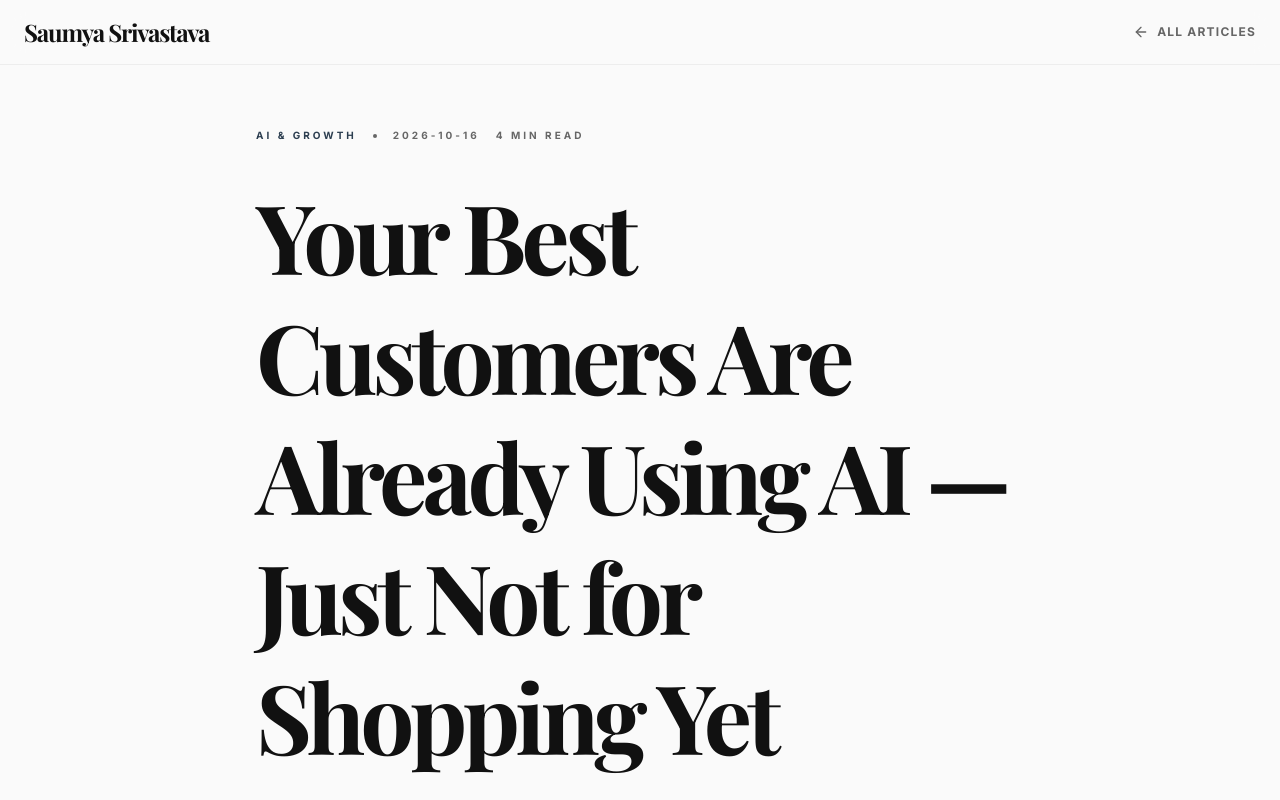
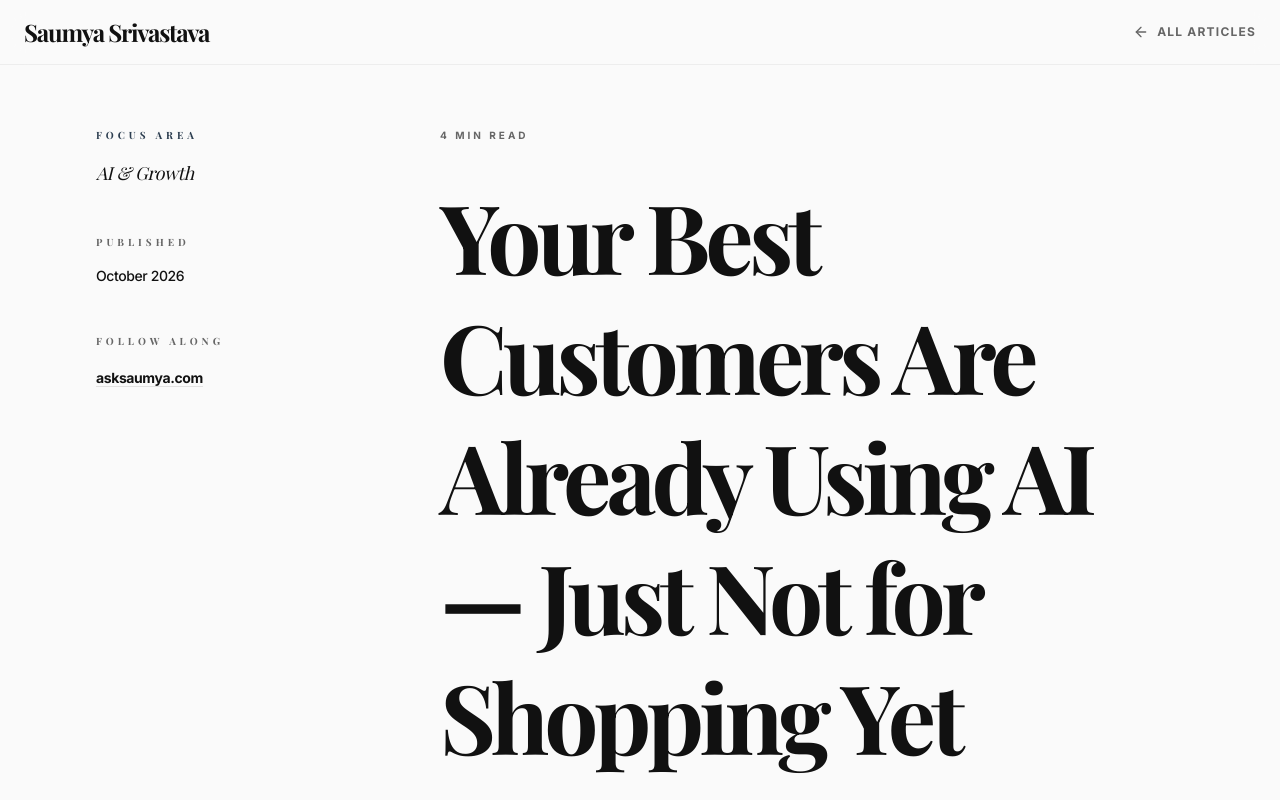
Before and after one commit to saumyasriv2511/my-portfolio-test, a Next.js app: page /blog/ai-engaged-shoppers in a window 1280 px wide. Shown: the top 800 px of the page. Built offline with nearby package versions, Linux system fonts and the light colour scheme; a web font is replaced by a local one.

Commit message:
Add matching metadata sidebar to blog post template

```diff
--- a/src/app/blog/[slug]/page.tsx
+++ b/src/app/blog/[slug]/page.tsx
@@ -23,15 +23,19 @@ export default async function BlogPostPage({ params }: { params: Promise<{ slug:
   const post = blogPosts.find((item) => item.slug === slug);
   if (!post) notFound();
 
+  const monthNames = ["January", "February", "March", "April", "May", "June", "July", "August", "September", "October", "November", "December"];
+  const [year, month] = post.date.split("-");
+  const publishedLabel = `${monthNames[Number(month) - 1]} ${year}`;
+
   return <div className="min-h-screen bg-background text-foreground font-sans">
     <nav className="fixed top-0 w-full z-50 bg-background/80 backdrop-blur-md border-b border-foreground/5 px-6 py-4"><div className="container-custom flex justify-between items-center"><Link href="/" className="font-serif text-2xl font-bold tracking-tighter">Saumya Srivastava</Link><Link href="/blog" className="nav-link flex items-center gap-2"><ArrowLeft className="w-4 h-4" /> All articles</Link></div></nav>
-    <main className="pt-32 pb-24 px-6 md:px-12 lg:px-24 container-custom"><article className="max-w-3xl mx-auto">
-      <div className="flex items-center gap-4 text-[10px] font-bold uppercase tracking-[0.3em] text-accent mb-8"><span>{post.category}</span><span className="w-1 h-1 bg-muted-foreground rounded-full" /><span className="text-muted-foreground">{post.date}</span><span className="text-muted-foreground">{post.readTime}</span></div>
+    <main className="pt-32 pb-24 px-6 md:px-12 lg:px-24 container-custom"><div className="max-w-6xl mx-auto"><div className="flex flex-col lg:flex-row gap-16 lg:gap-24"><aside className="lg:w-1/4"><div className="sticky top-32 space-y-12"><div><h4 className="text-[10px] font-bold uppercase tracking-[0.4em] text-accent mb-4">Focus Area</h4><p className="font-serif text-lg italic">{post.category}</p></div><div><h4 className="text-[10px] font-bold uppercase tracking-[0.4em] text-muted-foreground mb-4">Published</h4><p className="text-sm font-medium">{publishedLabel}</p></div><div><h4 className="text-[10px] font-bold uppercase tracking-[0.4em] text-muted-foreground mb-4">Follow Along</h4><a href="https://asksaumya.com" className="text-sm font-bold border-b border-foreground/10 hover:border-foreground transition-all">asksaumya.com</a></div></div></aside><article className="lg:w-3/4">
+      <div className="flex items-center gap-4 text-[10px] font-bold uppercase tracking-[0.3em] text-accent mb-8"><span className="text-muted-foreground">{post.readTime}</span></div>
       <h1 className="text-5xl md:text-8xl font-serif font-bold tracking-tighter leading-tight mb-8">{post.title}</h1>
       <p className="text-xl md:text-2xl text-muted-foreground font-medium leading-snug border-b border-foreground pt-2 pb-12 mb-12">{post.excerpt}</p>
       <div className="space-y-8">{renderMarkdown(post.content)}</div>
       <Link href="/blog" className="mt-20 inline-flex items-center gap-2 text-xs font-bold uppercase tracking-widest border-b border-foreground pb-2">More articles <ArrowUpRight className="w-4 h-4" /></Link>
-    </article></main>
+    </article></div></div></main>
     <footer className="py-20 border-t border-foreground/5 bg-secondary-bg text-center text-muted-foreground text-[10px] font-bold uppercase tracking-[0.4em]"><p>© 2026 Saumya Srivastava. All rights reserved.</p></footer>
   </div>;
 }
```
